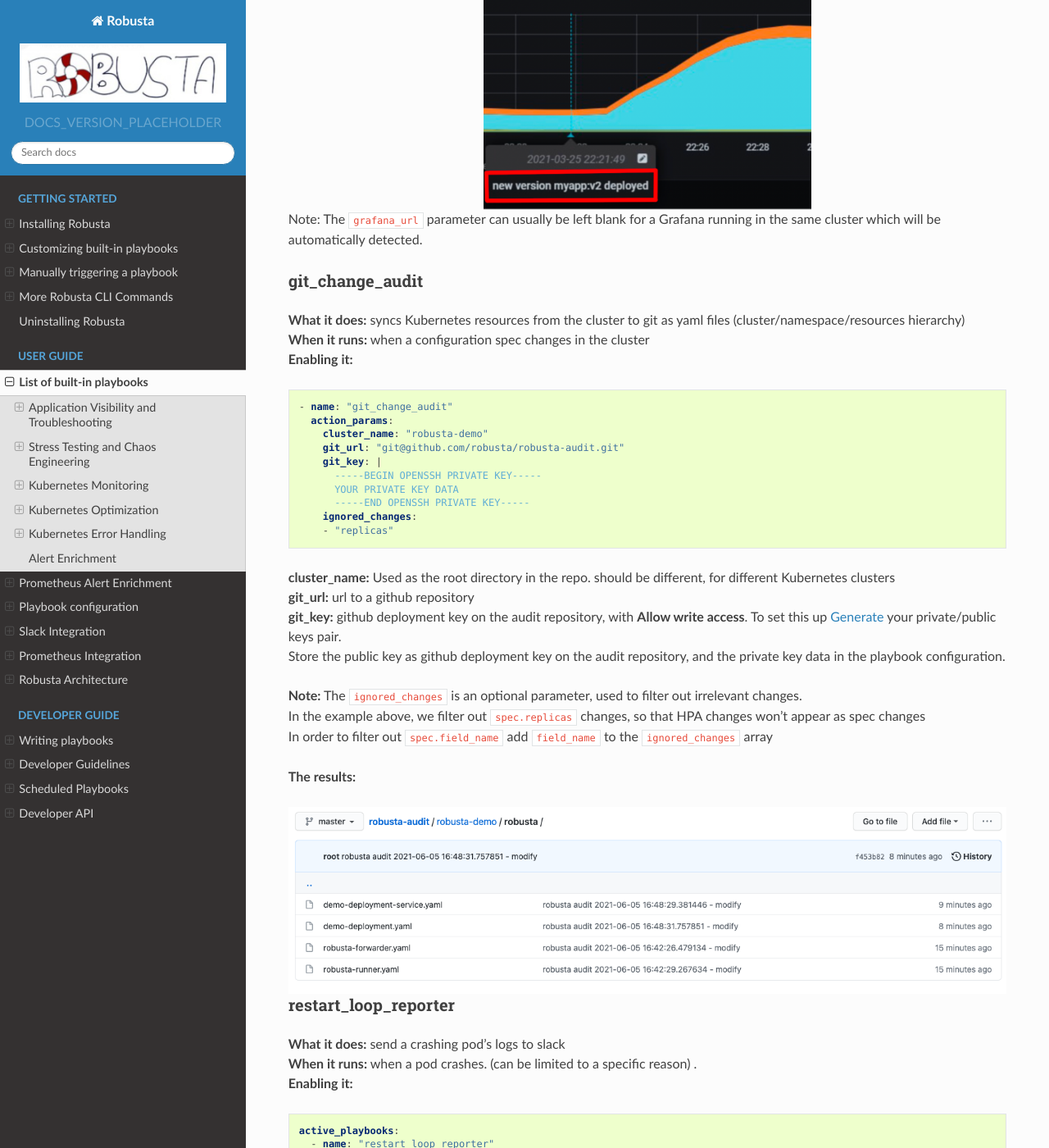
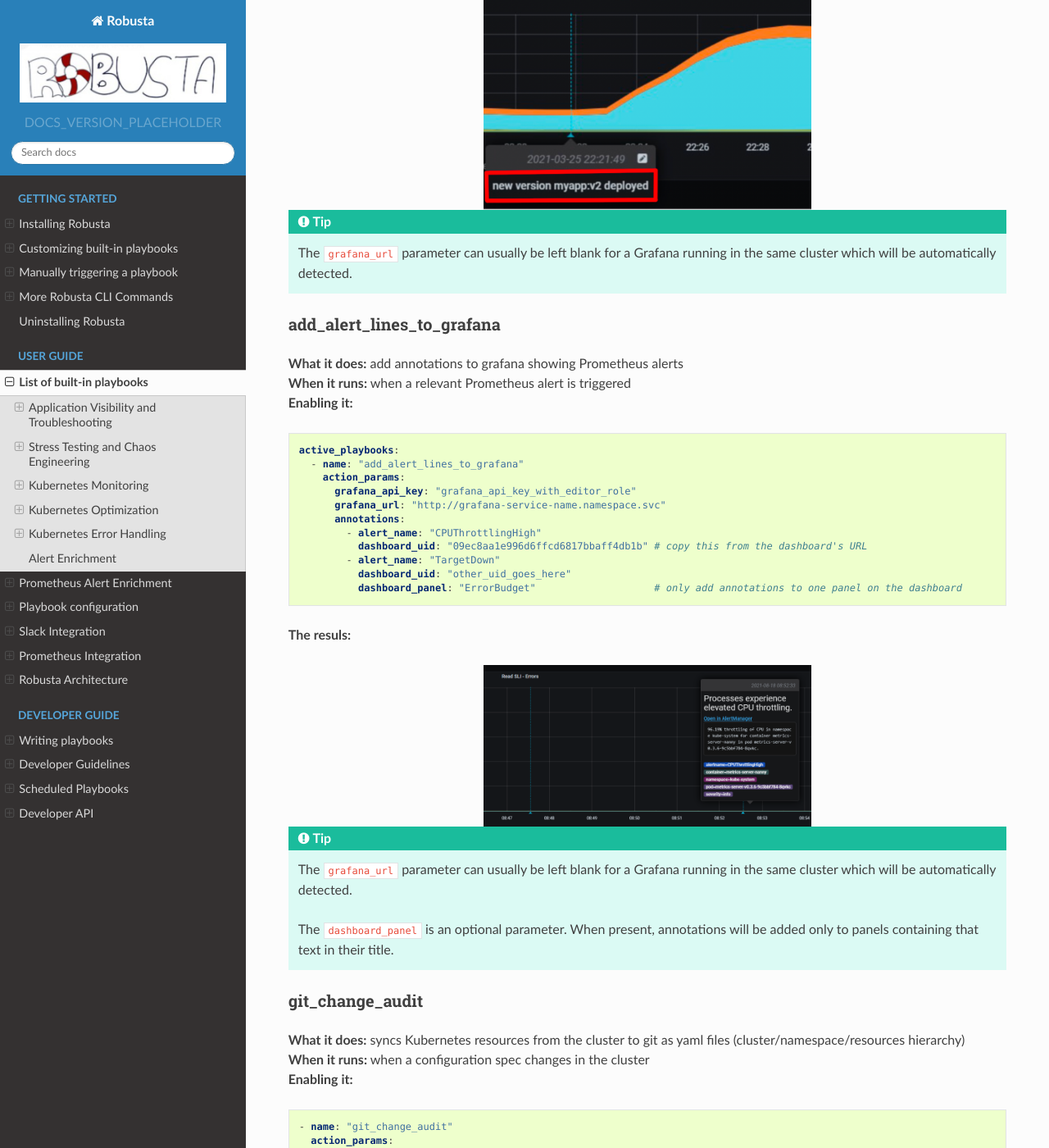
Before and after one commit to robusta-dev/robusta, a Sphinx documentation site: the page built from docs/user-guide/builtin-playbooks.rst, in a window 1280 px wide and 1400 px high, scrolled down 587 px. Shown: the whole window at 82% size. Built offline with Sphinx 7.4.7 and the Read the Docs theme 2.0.0, drawn with Linux system fonts in a browser that asks for light colours.

Commit message:
Add `add_alert_lines_to_grafana` playbook

```diff
--- a/docs/user-guide/builtin-playbooks.rst
+++ b/docs/user-guide/builtin-playbooks.rst
@@ -25,7 +25,39 @@ add_deployment_lines_to_grafana
   :width: 400
   :align: center
 
-| Note: The ``grafana_url`` parameter can usually be left blank for a Grafana running in the same cluster which will be automatically detected.
+.. tip::
+    The ``grafana_url`` parameter can usually be left blank for a Grafana running in the same cluster which will be automatically detected.
+
+add_alert_lines_to_grafana
+^^^^^^^^^^^^^^^^^^^^^^^^^^^^^^^
+| **What it does:** add annotations to grafana showing Prometheus alerts
+| **When it runs:** when a relevant Prometheus alert is triggered
+| **Enabling it:**
+
+.. code-block:: yaml
+
+    active_playbooks:
+      - name: "add_alert_lines_to_grafana"
+        action_params:
+          grafana_api_key: "grafana_api_key_with_editor_role"
+          grafana_url: "http://grafana-service-name.namespace.svc"
+          annotations:
+            - alert_name: "CPUThrottlingHigh"
+              dashboard_uid: "09ec8aa1e996d6ffcd6817bbaff4db1b" # copy this from the dashboard's URL
+            - alert_name: "TargetDown"
+              dashboard_uid: "other_uid_goes_here"
+              dashboard_panel: "ErrorBudget"                    # only add annotations to one panel on the dashboard
+
+| **The resuls:**
+
+.. image:: /images/add-alert-lines-to-grafana.png
+  :width: 400
+  :align: center
+
+.. tip::
+    The ``grafana_url`` parameter can usually be left blank for a Grafana running in the same cluster which will be automatically detected.
+
+    The ``dashboard_panel`` is an optional parameter. When present, annotations will be added only to panels containing that text in their title.
 
 git_change_audit
 ^^^^^^^^^^^^^^^^^^^^^^^^^^^^^^^
```
Also changed, not shown: docs/images/add-alert-lines-to-grafana.png (added), 1 other file.
